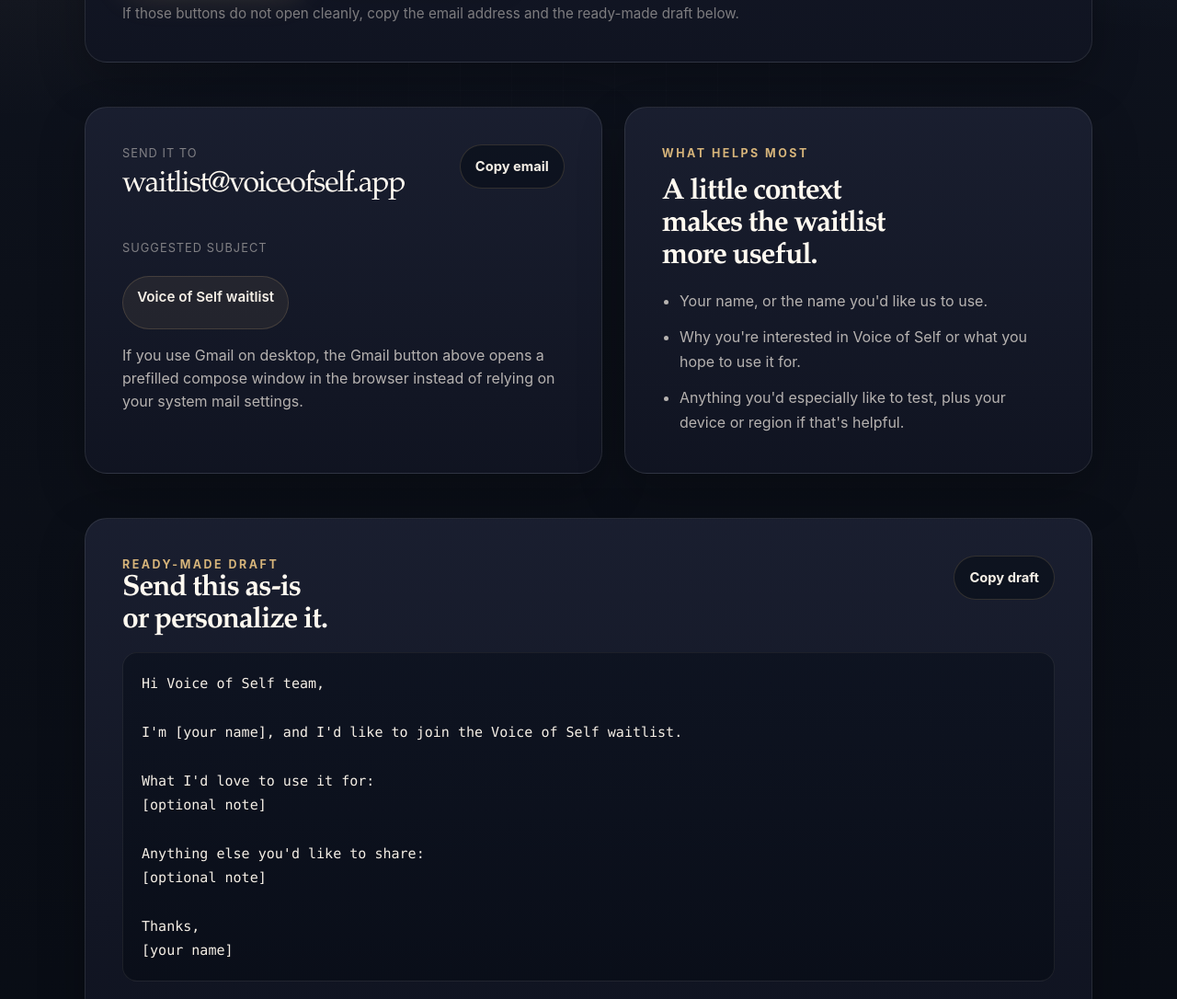
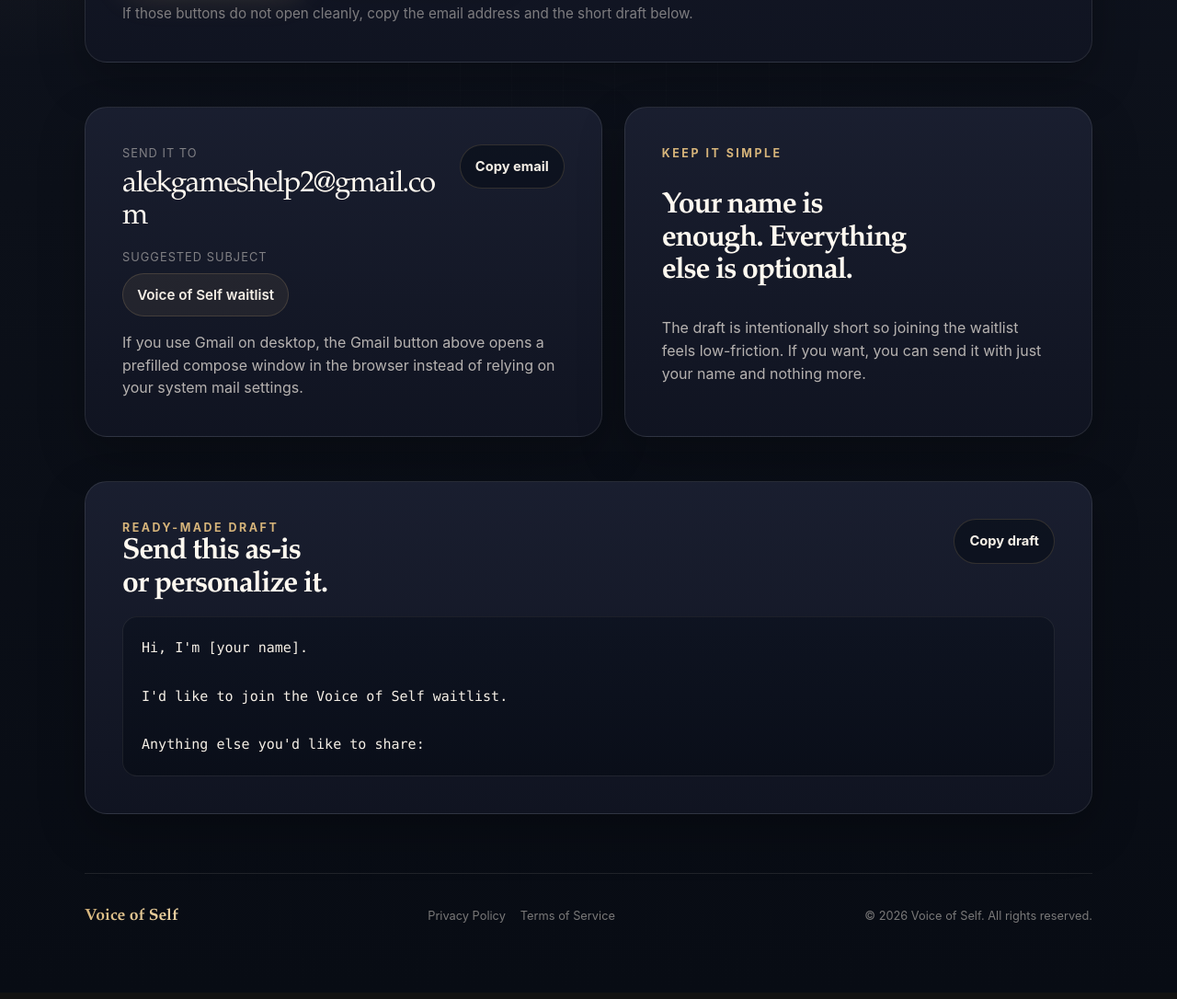
Before and after one commit to Allekq/voice-of-self-website, an Astro site: page /voice-of-self-website/how-to-join-wish-list in a window 1280 px wide. Shown: the part 666-1752 px from the top of the page at 92% size. Built offline with nearby package versions, Linux system fonts and the light colour scheme; Astro itself is replaced by a stand-in of ours.

Commit message:
Wait list

```diff
--- a/src/config/site.ts
+++ b/src/config/site.ts
@@ -1,28 +1,17 @@
 import { withBase } from "../lib/paths";
 
 const contactEmail = "alekgameshelp2@gmail.com";
-const waitlistEmail = "waitlist@voiceofself.app";
+const waitlistEmail = contactEmail;
 const waitlistSubject = "Voice of Self waitlist";
 const waitlistDraftLines = [
-  "Hi Voice of Self team,",
+  "Hi, I'm [your name].",
   "",
-  "I'm [your name], and I'd like to join the Voice of Self waitlist.",
-  "",
-  "What I'd love to use it for:",
-  "[optional note]",
+  "I'd like to join the Voice of Self waitlist.",
   "",
   "Anything else you'd like to share:",
-  "[optional note]",
   "",
-  "Thanks,",
-  "[your name]",
 ];
 const waitlistBody = waitlistDraftLines.join("\r\n");
-const waitlistShareTips = [
-  "Your name, or the name you'd like us to use.",
-  "Why you're interested in Voice of Self or what you hope to use it for.",
-  "Anything you'd especially like to test, plus your device or region if that's helpful.",
-];
 
 const buildMailtoHref = (email: string, subject: string, body: string) => {
   return `mailto:${email}?subject=${encodeURIComponent(subject)}&body=${encodeURIComponent(body)}`;
@@ -48,7 +37,6 @@
     subject: waitlistSubject,
     body: waitlistBody,
     lines: waitlistDraftLines,
-    shareTips: waitlistShareTips,
   },
   ctas: {
     primary: "Join the waitlist",
--- a/src/pages/how-to-join-wish-list.astro
+++ b/src/pages/how-to-join-wish-list.astro
@@ -29,7 +29,7 @@
       </div>
 
       <p class="waitlist-guide__note">
-        If those buttons do not open cleanly, copy the email address and the ready-made draft below.
+        If those buttons do not open cleanly, copy the email address and the short draft below.
       </p>
     </section>
 
@@ -57,14 +57,13 @@
       </section>
 
       <section class="waitlist-guide__card landing-surface">
-        <p class="waitlist-guide__kicker">What helps most</p>
-        <h2 class="waitlist-guide__card-title">A little context makes the waitlist more useful.</h2>
+        <p class="waitlist-guide__kicker">Keep it simple</p>
+        <h2 class="waitlist-guide__card-title">Your name is enough. Everything else is optional.</h2>
 
-        <ul class="waitlist-guide__list">
-          {siteConfig.waitlistDraft.shareTips.map((tip) => (
-            <li>{tip}</li>
-          ))}
-        </ul>
+        <p class="waitlist-guide__body">
+          The draft is intentionally short so joining the waitlist feels low-friction. If you want,
+          you can send it with just your name and nothing more.
+        </p>
       </section>
     </div>
 
```
